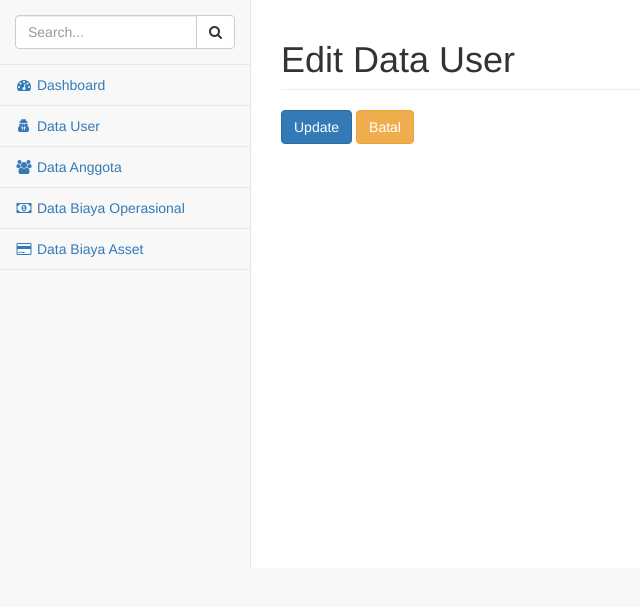
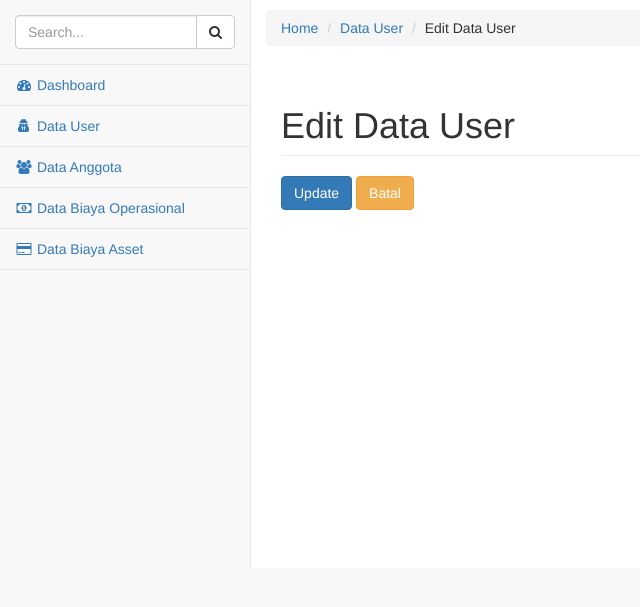
Before and after one commit to RizkiMufrizal/Koperasi-Syariah, a CodeIgniter app: page /Koperasi-Syariah/index.php/usercontroller/editUser/1 in a window 1280 px wide. Shown: the part 51-658 px from the top of the page, without its empty margins (0-640 px from the left). Run offline with CodeIgniter, Linux system fonts and the light colour scheme; a user stored in the database is signed in; data comes from the database, SQL or seed files in the repository.

Commit message:
Fix Breadcrumbs

```diff
--- a/application/views/admin/UserEditView.php
+++ b/application/views/admin/UserEditView.php
@@ -2,8 +2,8 @@
 /**
  * @Author: Rizki Mufrizal <mufrizalrizki@gmail.com>
  * @Date:   2016-08-16 01:41:30
- * @Last Modified by:   Aviv Arifian D
- * @Last Modified time: 2016-08-18 13:18:28
+ * @Last Modified by:   adhibarfan
+ * @Last Modified time: 2016-08-18 21:57:55
  */
 -->
 
@@ -19,6 +19,12 @@
 
         <div id="page-wrapper">
             <div class="row">
+            <p></p>
+                <ol class="breadcrumb">
+                    <li><a href="<?php echo base_url(); ?>index.php/admin/">Home</a></li>
+                    <li><a href="<?php echo base_url(); ?>index.php/UserController/index">Data User</a></li>
+                    <li>Edit Data User</li>
+                </ol>
                 <div class="col-lg-12">
                     <h1 class="page-header">Edit Data User</h1>
                 </div>
```
